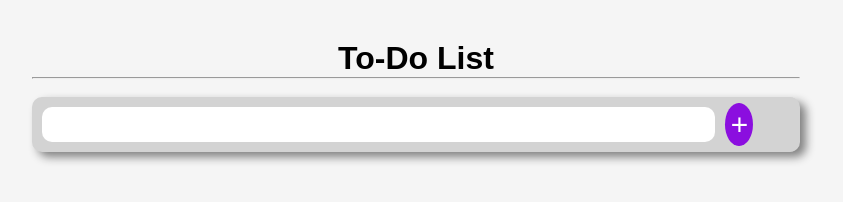
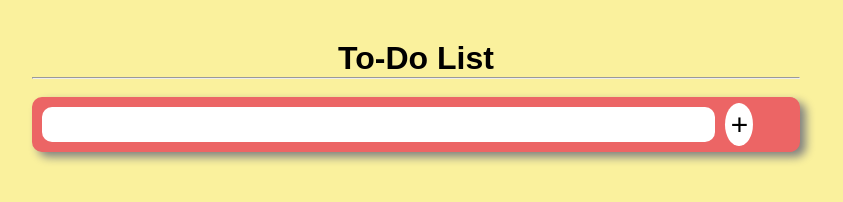
Before and after one commit to patriciasantana9/to-do-list, a plain HTML site: page index.html in a window 1280 px wide. Shown: the whole page, without its empty margins (224-1067 px from the left). Drawn offline with Linux system fonts and the light colour scheme.

Commit message:
alteração das cores

```diff
--- a/index.html
+++ b/index.html
@@ -4,6 +4,7 @@
     <meta charset="UTF-8">
     <meta http-equiv="X-UA-Compatible" content="IE=edge">
     <meta name="viewport" content="width=device-width, initial-scale=1.0">
+    <meta >
     <title>To-Do List</title>
     <link rel="stylesheet" href="styles.css">
 </head>
--- a/styles.css
+++ b/styles.css
@@ -8,7 +8,7 @@
 body {
     display: flex;
     justify-content: center;
-    background-color: whitesmoke;
+    background-color: rgb(250, 241, 157);
 }
 
 p {
@@ -43,7 +43,7 @@ ul {
 }
 .divInsert {
     padding: 10px;
-    background-color: lightgray;
+    background-color: rgb(236, 101, 101);
     border-radius: 10px;
     display: flex;
     box-shadow: 6px 5px 10px 0px gray;
@@ -58,17 +58,17 @@ button {
 .bx-plus {
     font-size: 30px;
     margin-left: 10px;
-    background-color: rgb(139, 14, 223);
+    background-color: rgb(255, 255, 255);
     border-radius: 50%;
     padding: 5px;
-    color: white;
+    color: rgb(0, 0, 0);
 }
 .divLi {
     margin-top: 20px;
     padding: 10px;
-    background: lightgray;
+    background: rgb(236, 101, 101);
     border-radius: 10px;
-    box-shadow: 6px 5px 10px 0px gray;
+    box-shadow: 6px 5px 10px 0px rgb(168, 177, 158);
     display: flex;
     align-items: center;
 }
```
